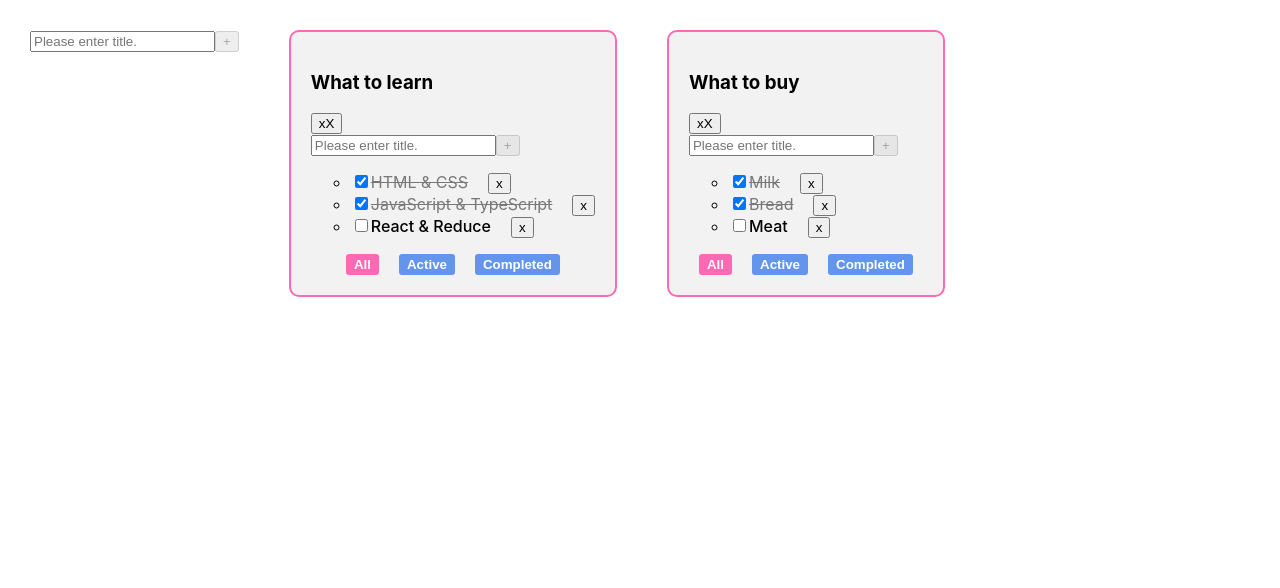
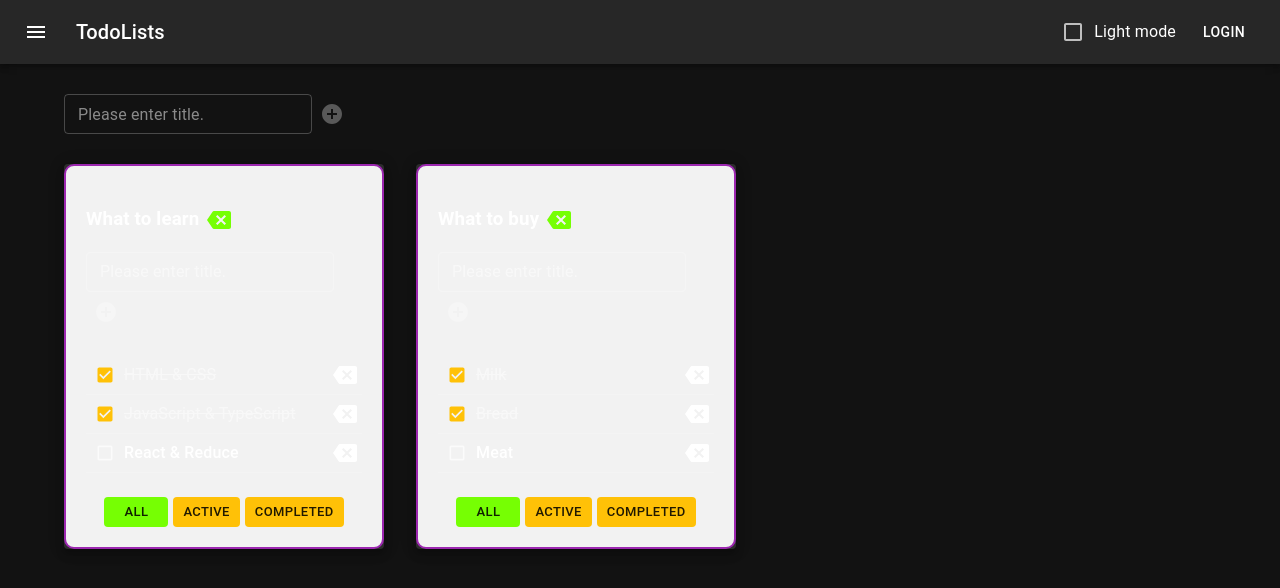
Before and after one commit to MaksLeseu/Todolist, a React (Create React App) app: page / in a window 1280 px wide. Shown: the top 588 px of the page. Built offline with nearby package versions, Linux system fonts and the light colour scheme.

Commit message:
library material ui

```diff
--- a/package.json
+++ b/package.json
@@ -3,6 +3,10 @@
   "version": "0.1.0",
   "private": true,
   "dependencies": {
+    "@emotion/react": "^11.10.6",
+    "@emotion/styled": "^11.10.6",
+    "@mui/icons-material": "^5.11.16",
+    "@mui/material": "^5.12.0",
     "@testing-library/jest-dom": "^5.16.5",
     "@testing-library/react": "^13.4.0",
     "@testing-library/user-event": "^13.5.0",
--- a/src/AddItemForm.tsx
+++ b/src/AddItemForm.tsx
@@ -1,4 +1,6 @@
 import React, {ChangeEvent, FC, KeyboardEvent, useState} from "react";
+import AddCircleIcon from '@mui/icons-material/AddCircle';
+import {IconButton, TextField} from "@mui/material";
 
 type AddItemFormType = {
     maxLengthUserMessage: number
@@ -43,14 +45,29 @@ const AddItemForm: FC<AddItemFormType> = (
 
     return (
         <div>
-            <input value={title}
+            {/*<input value={title}
                    placeholder={'Please enter title.'}
                    onChange={changeLocalTitle}
                    onKeyDown={onKeyDownAddItem}
                    className={inputErrorClasses}
+            />*/}
+            <TextField
+                size={'small'}
+                value={title}
+                placeholder={'Please enter title.'}
+                onChange={changeLocalTitle}
+                onKeyDown={onKeyDownAddItem}
+                className={inputErrorClasses}
             />
 
-            <button disabled={isAddBtnDisabled} onClick={addItem}>+</button>
+            {/*<button disabled={isAddBtnDisabled} onClick={addItem}>+</button>*/}
+            <IconButton
+                color={'primary'}
+                disabled={isAddBtnDisabled}
+                onClick={addItem}
+            >
+                <AddCircleIcon />
+            </IconButton>
             {userMaxLengthMessage}
             {userErrorMessage}
         </div>
--- a/src/App.css
+++ b/src/App.css
@@ -1,10 +1,14 @@
-.App {
+/*.App {
   padding: 30px;
   display: flex;
 }
 
 .App > div {
   margin-right: 50px;
+}*/
+
+.title {
+  display: inline-block;
 }
 
 .pad {
@@ -17,10 +21,11 @@
 }
 
 .todolist {
-  border: 2px hotpink solid;
+  border: 2px #9c27b0 solid;
   padding: 20px;
   border-radius: 10px;
   background-color: #f2f2f2;
+  max-width: 320px !important;
 }
 
 .task {
@@ -57,4 +62,5 @@
 .filter-btn__container {
   display: flex;
   justify-content: center;
+  gap: 5px;
 }
--- a/src/App.tsx
+++ b/src/App.tsx
@@ -4,6 +4,20 @@ import Todolist, {TaskType} from "./Todolist";
 import {v1} from "uuid";
 import todolist from "./Todolist";
 import AddItemForm from "./AddItemForm";
+import {
+    AppBar,
+    Button, Checkbox,
+    Container,
+    createTheme, CssBaseline, FormControlLabel, FormGroup,
+    Grid,
+    IconButton,
+    Paper,
+    ThemeProvider,
+    Toolbar,
+    Typography
+} from "@mui/material";
+import {Menu} from "@mui/icons-material";
+import {amber, lightGreen} from "@mui/material/colors";
 
 export type filterValueType = 'all'| 'active'| 'completed';
 
@@ -28,6 +42,8 @@ function App(): JSX.Element {
         {id: todoListId_1, title: 'What to learn',},
         {id: todoListId_2, title: 'What to buy',}
     ]);
+
+    const [isDarkMode, setDarkMode] = useState<boolean>(true)
 
     const [tasks, setTasks] = useState<TasksStateType>({
         [todoListId_1]: {
@@ -112,6 +128,8 @@ function App(): JSX.Element {
     const todoListComponents = todoList.map(tl => {
         let filteredTasks: Array<TaskType> = getFilteredTasks(tasks[tl.id].data, tasks[tl.id].filter);
         return (
+            <Grid item>
+                <Paper elevation={6}>
                     <Todolist
                         key={tl.id}
                         todoListId={tl.id}
@@ -125,15 +143,65 @@ function App(): JSX.Element {
                         changeTaskStatus={changeTaskStatus}
                         removeTodoList={removeTodoList}
                         changeTaskTitle={changeTaskTitle}
+                        changeTodolistTitle={changeTodolistTitle}
                     />
+                </Paper>
+            </Grid>
         )
     })
 
+    const mode = isDarkMode ? 'dark' : 'light';
+    const customTheme = createTheme({
+        palette: {
+            primary: amber,
+            secondary: lightGreen,
+            mode: mode
+        }
+    })
+
     return (
+        <ThemeProvider theme={customTheme}>
+            <CssBaseline />
             <div className="App">
+                <AppBar position={'static'}>
+                    <Toolbar>
+                        <IconButton
+                            size={'large'}
+                            edge={'start'}
+                            color={'inherit'}
+                            aria-label={'menu'}
+                            sx={{mr: 2}}
+                        >
+                            <Menu />
+                        </IconButton>
+                        <Typography
+                            variant={'h6'}
+                            component={'div'}
+                            sx={{flexGrow: 1}}
+                        >
+                            TodoLists
+                        </Typography>
+                        <FormGroup>
+                            <FormControlLabel
+                                control={<Checkbox
+                                            onChange={(e) => setDarkMode(e.currentTarget.checked)} />}
+                                    label={isDarkMode ? 'Light mode' : 'Dark mode'}
+                                />
+                        </FormGroup>
+                        <Button color={'inherit'}>Login</Button>
+                    </Toolbar>
+                </AppBar>
+                <Container fixed>
+                    <Grid container sx={{p: '30px 0'}}>
                         <AddItemForm maxLengthUserMessage={15} addNewItem={addTodolist} />
+                    </Grid>
+                    <Grid container spacing={4}>
                         {todoListComponents}
+                    </Grid>
+                </Container>
             </div>
+        </ThemeProvider>
+
     );
 }
 
--- a/src/EditableSpan.tsx
+++ b/src/EditableSpan.tsx
@@ -3,14 +3,14 @@ import React, {ChangeEvent, FC, useState} from "react";
 type EditableSpanPropsType = {
     title: string
     spanClasses?: string
-    changeTaskTitleHandler: (title: string) => void
+    changeTitle: (title: string) => void
 }
 
 export const EditableSpan: FC<EditableSpanPropsType> = (
     {
         title,
         spanClasses,
-        changeTaskTitleHandler
+        changeTitle
     }
 ) => {
     const [editMode, setEditMode] = useState<boolean>(false)
@@ -25,7 +25,7 @@ export const EditableSpan: FC<EditableSpanPropsType> = (
     }
     const offEditMode = () => {
         setEditMode(false)
-        changeTaskTitleHandler(localTitle)
+        changeTitle(localTitle)
     }
 
     return (
--- a/src/SuperButton.tsx
+++ b/src/SuperButton.tsx
@@ -1,4 +1,6 @@
 import React from "react";
+import BackspaceIcon from '@mui/icons-material/Backspace';
+import {IconButton} from "@mui/material";
 
 type SuperButtonPropsType = {
     name: string
@@ -9,7 +11,19 @@ type SuperButtonPropsType = {
 
 export function SuperButton(props: SuperButtonPropsType) {
 
+    const removeTaskHandler = () => {
+        props.removeTask(props.id, props.todoListId)
+    }
+
     return (
-        <button onClick={() => props.removeTask(props.id, props.todoListId)} >{props.name}</button>
+        <>
+            {/*<button onClick={() => props.removeTask(props.id, props.todoListId)} >{props.name}</button>*/}
+            <IconButton
+                size={'small'}
+                onClick={removeTaskHandler}
+            >
+                <BackspaceIcon />
+            </IconButton>
+        </>
     )
 }
--- a/src/TasksList.tsx
+++ b/src/TasksList.tsx
@@ -3,6 +3,7 @@ import {TaskType} from "./Todolist";
 import './App.css'
 import {SuperButton} from "./SuperButton";
 import {EditableSpan} from "./EditableSpan";
+import {Checkbox, List, ListItem} from "@mui/material";
 
 type TasksListType = {
     todoListId: string
@@ -21,22 +22,35 @@ export function TasksList(props: TasksListType) {
 
             const changeTaskStatus = (e: ChangeEvent<HTMLInputElement>) => props.changeTaskStatus(task.id, e.currentTarget.checked, props.todoListId);
             const taskClasses = task.isDone ? 'task-done': 'task';
-            const changeTaskTitleHandler = (title: string) => {
+            const changeTitle = (title: string) => {
                 props.changeTaskTitle(task.id, title, props.todoListId)
             }
         return (
-            <li key={task.id}>
-                <input onChange={changeTaskStatus} type={"checkbox"} checked={task.isDone}></input>
-                <EditableSpan title={task.title} spanClasses={taskClasses} changeTaskTitleHandler={changeTaskTitleHandler} />
-                <SuperButton name={'x'} removeTask={props.removeTask} id={task.id} todoListId={props.todoListId} />
-            </li>
+            <ListItem
+                disablePadding={true}
+                disableGutters
+                divider
+                key={task.id}
+                secondaryAction={
+                    <SuperButton name={'x'} removeTask={props.removeTask} id={task.id} todoListId={props.todoListId} />
+                }
+            >
+                <Checkbox
+                    size={'small'}
+                    onChange={changeTaskStatus}
+                    checked={task.isDone}
+                ></Checkbox>
+                <EditableSpan title={task.title} spanClasses={taskClasses} changeTitle={changeTitle} />
+            </ListItem>
         )
         })
     : <span>The list is empty!</span>
 
     return (
-        <ul>
+        <List
+            disablePadding={false}
+        >
             {TasksItem}
-        </ul>
+        </List>
     )
 }
--- a/src/Todolist.tsx
+++ b/src/Todolist.tsx
@@ -3,6 +3,8 @@ import {TasksList} from "./TasksList";
 import {filterValueType} from "./App";
 import AddItemForm from "./AddItemForm";
 import {EditableSpan} from "./EditableSpan";
+import {Button, IconButton} from "@mui/material";
+import BackspaceIcon from "@mui/icons-material/Backspace";
 
 type TodoListPropsType = {
     todoListId: string
@@ -16,6 +18,7 @@ type TodoListPropsType = {
     changeTaskStatus: (taskId: string, newIsDone: boolean, todoListId: string) => void
     removeTodoList: (todoListId: string) => void
     changeTaskTitle: (taskId: string, newTitle: string, todoListId: string) => void
+    changeTodolistTitle: (newTitle: string, todoListId: string) => void
 }
 
 export type TaskType = {
@@ -36,10 +39,21 @@ const Todolist = (props: TodoListPropsType) => {
         props.addTasks(title, props.todoListId)
     }
 
+    const changeTitle = (title: string) => {
+        props.changeTodolistTitle(title, props.todoListId)
+    }
+
     return (
         <div className={'todolist'}>
-            <h3>{props.title}</h3>
-            <button onClick={removeTodoList}>xX</button>
+            <h3 className={'title'}>{<EditableSpan title={props.title} changeTitle={changeTitle} />}</h3>
+            {/*<button onClick={removeTodoList}>xX</button>*/}
+            <IconButton
+                color={'secondary'}
+                onClick={removeTodoList}
+            >
+                <BackspaceIcon />
+            </IconButton>
+
             <AddItemForm
                 maxLengthUserMessage={15}
                 addNewItem={addNewItem}
@@ -55,12 +69,38 @@ const Todolist = (props: TodoListPropsType) => {
                 />
             </ul>
             <div className={'filter-btn__container'}>
-                <button className={props.filter === 'all' ? 'filter-btn__active': 'filter-btn'}
-                        onClick={handlerCreator('all')}>All</button>
-                <button className={props.filter === 'active' ? 'filter-btn__active': 'filter-btn'}
-                        onClick={handlerCreator('active')}>Active</button>
-                <button className={props.filter === 'completed' ? 'filter-btn__active': 'filter-btn'}
-                        onClick={handlerCreator('completed')}>Completed</button>
+                <Button
+                    size={'small'}
+                    variant="contained"
+                    disableElevation
+                    color={props.filter === 'all' ? 'secondary': 'primary'}
+                    /*className={props.filter === 'all' ? 'filter-btn__active': 'filter-btn'}*/
+                    onClick={handlerCreator('all')}
+                >
+                    All
+                </Button>
+
+                <Button
+                    size={'small'}
+                    variant="contained"
+                    disableElevation
+                    color={props.filter === 'active' ? 'secondary': 'primary'}
+                    /*className={props.filter === 'active' ? 'filter-btn__active': 'filter-btn'}*/
+                    onClick={handlerCreator('active')}
+                >
+                    Active
+                </Button>
+
+                <Button
+                    size={'small'}
+                    variant="contained"
+                    disableElevation
+                    color={props.filter === 'completed' ? 'secondary': 'primary'}
+                    /*className={props.filter === 'completed' ? 'filter-btn__active': 'filter-btn'}*/
+                    onClick={handlerCreator('completed')}
+                >
+                    Completed
+                </Button>
             </div>
         </div>
     );
```
Also changed, not shown: 1 other file (tests, documents, lock files or other folders). Lines whose indentation alone changed are shown as unchanged.
